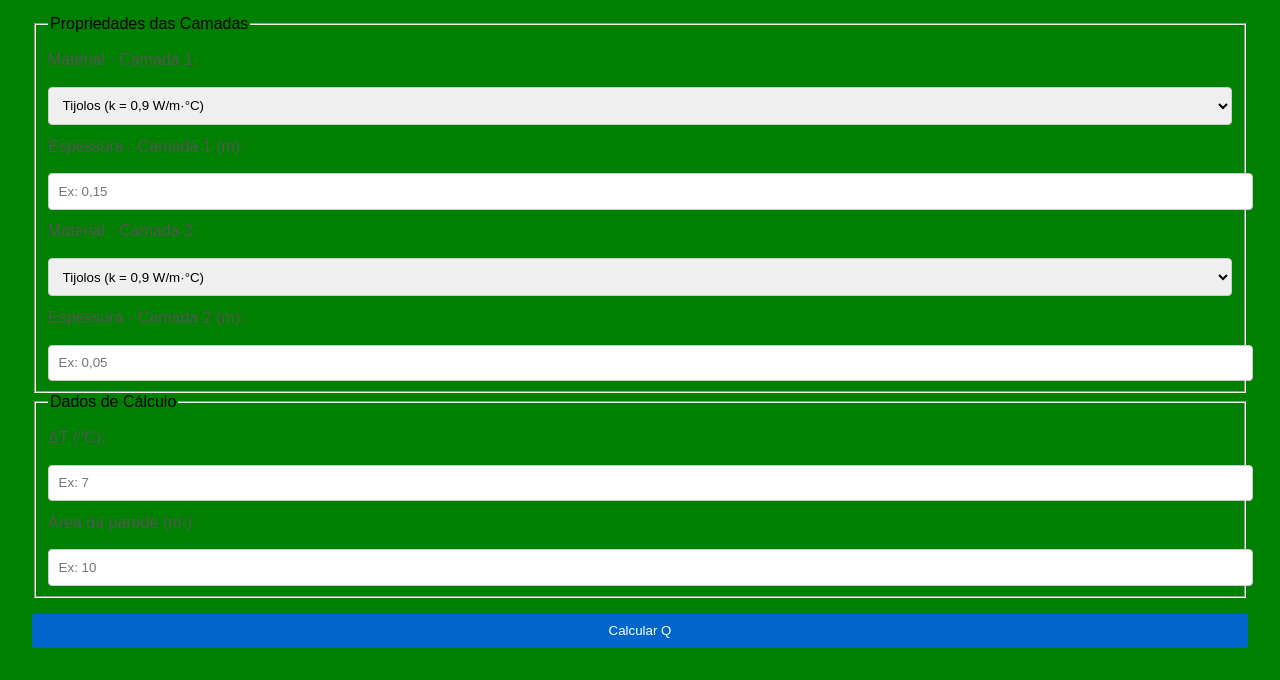
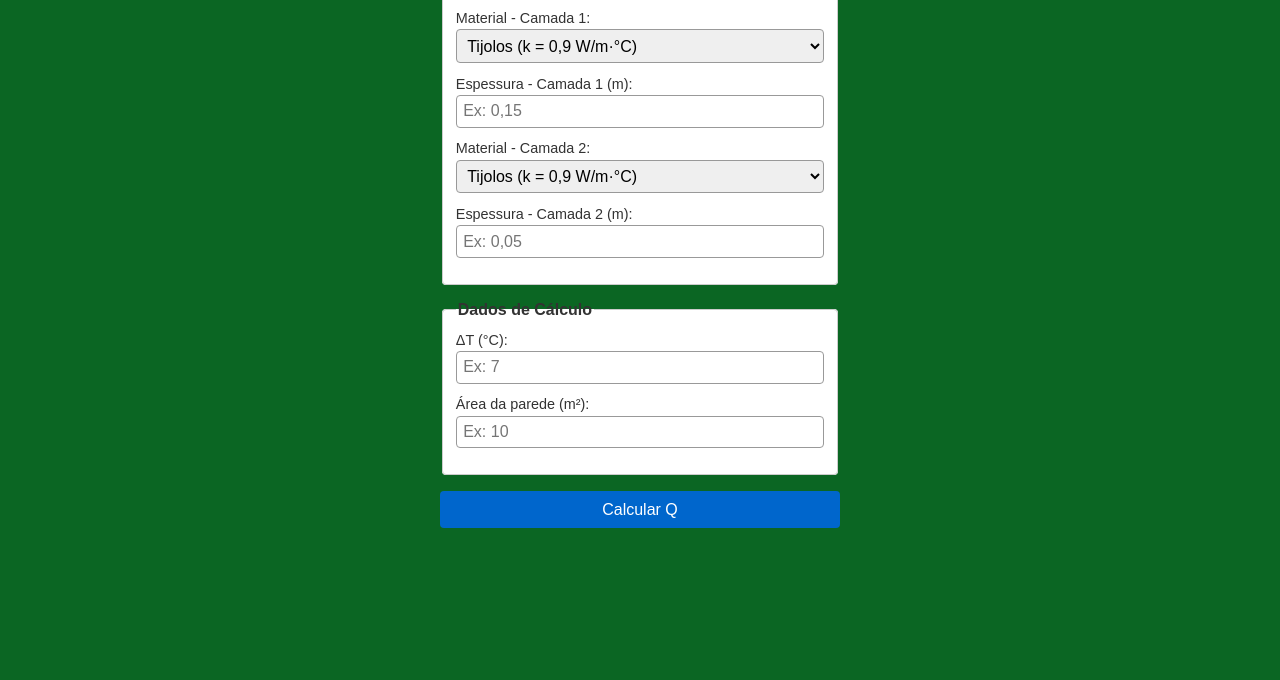
Before and after one commit to jesuegraciliano/conducao2camadas, a plain HTML site: page index.html in a window 1280 px wide. Shown: the part 121-801 px from the top of the page. Drawn offline with Linux system fonts and the light colour scheme.

Commit message:
Update style.css

```diff
--- a/style.css
+++ b/style.css
@@ -1,13 +1,20 @@
+/* Reset básico */
+* {
+  box-sizing: border-box;
+}
+
 body {
   font-family: Arial, sans-serif;
-  margin: 2rem;
-  background: green;
+  margin: 0;
+  padding: 1.5rem;
+  background: #0b6623; /* verde institucional */
+  color: #fff;
 }
 
 header {
   display: flex;
   align-items: center;
-  margin-bottom: 1.5rem;
+  margin-bottom: 1rem;
 }
 
 #header-logo {
@@ -16,47 +23,65 @@ header {
 }
 
 h1 {
+  font-size: 1.5rem;
+}
+
+main {
+  max-width: 400px;
+  margin: 0 auto;
+}
+
+form fieldset {
+  border: 1px solid #ccc;
+  border-radius: 4px;
+  margin-bottom: 1rem;
+  padding: 0.8rem;
+  background: #fff;
   color: #333;
 }
 
-section {
-  background: green;
-  border: 1px solid #ddd;
-  border-radius: 6px;
-  padding: 1rem;
+legend {
+  font-weight: bold;
+}
+
+.campo {
+  margin-bottom: 0.8rem;
 }
 
 label {
   display: block;
-  margin: 0.8rem 0;
-  color: #555;
+  font-size: 0.9rem;
 }
 
 input[type="text"],
-select,
+select {
+  width: 100%;
+  padding: 0.4rem;
+  margin-top: 0.2rem;
+  border: 1px solid #999;
+  border-radius: 4px;
+  font-size: 1rem;
+}
+
 button {
   width: 100%;
   padding: 0.6rem;
-  margin-top: 0.3rem;
-  border: 1px solid #ccc;
+  background: #0066cc;
+  border: none;
   border-radius: 4px;
-}
-
-button {
-  background: #0066cc;
+  font-size: 1rem;
   color: #fff;
-  border: none;
   cursor: pointer;
-  margin-top: 1rem;
 }
 
 button:hover {
-  background: #005bb5;
+  background: #0055a5;
 }
 
 #resultado {
   margin-top: 1rem;
   font-size: 1.1rem;
   font-weight: bold;
-  color: #222;
+  text-align: center;
+  color: #fff;
 }
```
